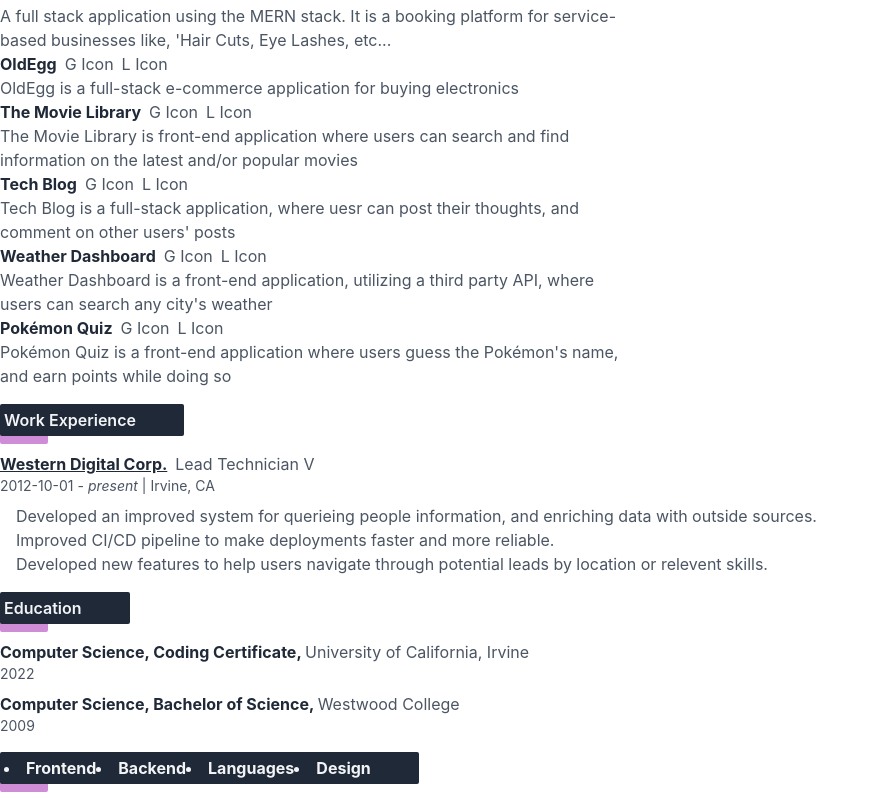
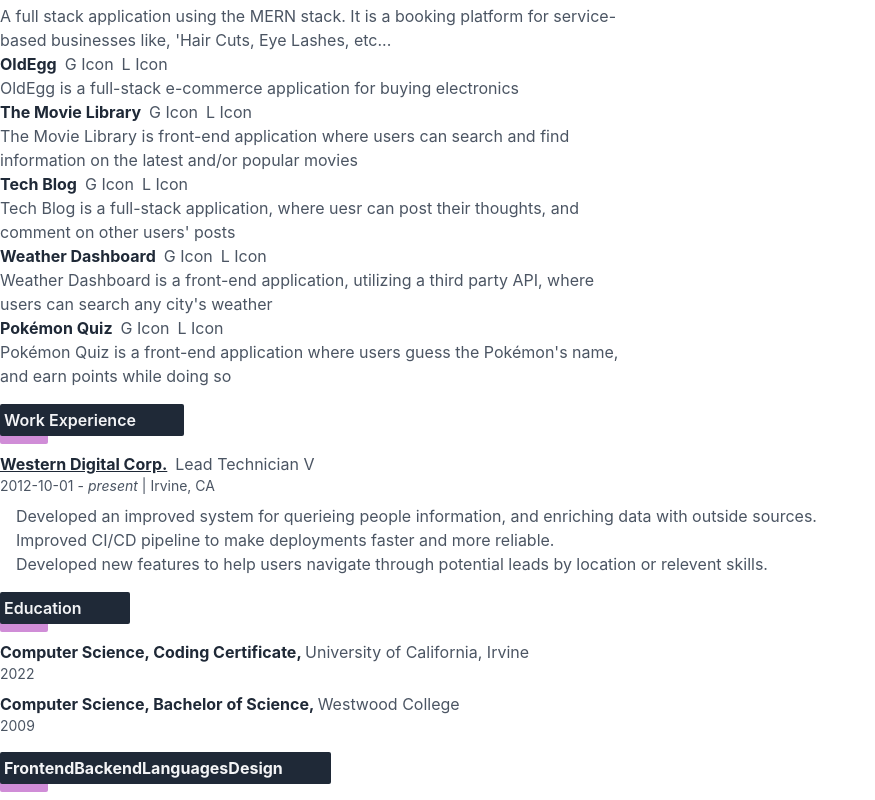
Before and after one commit to brianalegre/Resume, a React (Create React App) app: page / in a window 1280 px wide. Shown: the part 388-1188 px from the top of the page, without its empty margins (0-875 px from the left). Built offline with nearby package versions, Linux system fonts and the light colour scheme.

Commit message:
Fixed className and added Key prop to Stacks Component

```diff
--- a/src/components/Stacks.js
+++ b/src/components/Stacks.js
@@ -14,14 +14,13 @@
     // Map through skills
     const stacksList = stacks.map((stack, index) => {
         return (
-            <li class="space-x-3">
-                <span class="font-bold">{stack.name}</span>
-                {/* Map each keyword from stacks */}
-
-
-
-                {/* <span class="space-x-1 text-gray-600">{{ #each keywords }} <span>{{ this}}</span>{{ #if @last}}{{ else}}, {{/if}}{{/ each}}</span> */}
-            </li>
+            <ul>
+                <li key={stack + index} className="space-x-3">
+                    <span class="font-bold">{stack.name}</span>
+                    {/* Map each keyword from stacks */}
+                    {/* <span class="space-x-1 text-gray-600">{{ #each keywords }} <span>{{ this}}</span>{{ #if @last}}{{ else}}, {{/if}}{{/ each}}</span> */}
+                </li>
+            </ul>
         )
     })
 
@@ -33,9 +32,7 @@
                 </p>
                 <div className="bg-fuchsia-700 absolute bg-opacity-50 w-12 top-4 z-10 h-6 rounded-sm"></div>
             </div>
-            <ul>
 
-            </ul>
         </div>
 
     )
```
